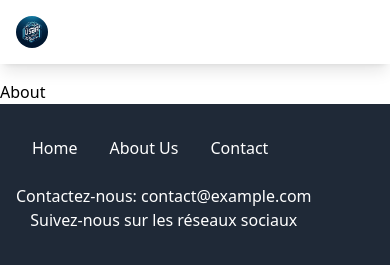
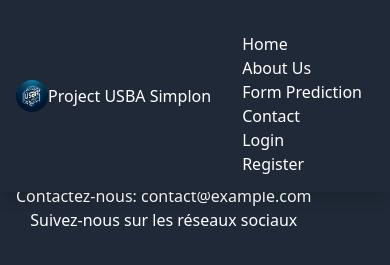
Before and after one commit to AntoineMLD/working_Sba, a Django app: page /about/ in a window 390 px wide. Shown: the top 265 px of the page. Run offline with Django 4.2, Linux system fonts and the light colour scheme; parts of the project's set-up code (start-up, migrations or seed data) failed here and were passed over; some libraries are stand-ins or nearby versions.

Commit message:
working on header

```diff
--- a/web/templates/includes/header.html
+++ b/web/templates/includes/header.html
@@ -1,35 +1,34 @@
 {% load static %}
 
-
-<header id="navbar" class="fixed inset-x-0 top-0 bg-navbar-bg shadow-lg z-50">
-  <nav class="navbar-container container mx-auto flex justify-between items-center p-4">
-    <a href="{% url 'home' %}" class="home-link flex items-center text-white">
-      <div class="navbar-logo bg-cover bg-center rounded-full w-8 h-8" style="background-image: url('{% static 'images/USBA_PROJECT_navbar_icon.png' %}');"></div>
+<header id="navbar" class="fixed inset-x-0 top-0 bg-gray-800 shadow-lg">
+  <nav class="container mx-auto flex justify-between items-center p-4">
+    <a href="{% url 'home' %}" class="flex items-center text-white">
+      <div class="bg-cover bg-center rounded-full w-8 h-8" style="background-image: url('{% static 'images/USBA_PROJECT_navbar_icon.png' %}');"></div>
       Project USBA Simplon
     </a>
-    <button type="button" class="burger" id="navbar-toggle" aria-controls="navbar-menu" aria-expanded="false"  class="text-navbar-text hover:text-navbar-text-focus focus:text-navbar-text-focus">
-      <span class="icon-bar h-1 w-6 my-1 bg-current"></span>
-      <span class="icon-bar h-1 w-6 my-1 bg-current"></span>
-      <span class="icon-bar h-1 w-6 my-1 bg-current"></span>
+    <button type="button" id="navbar-toggle" aria-controls="navbar-menu" aria-expanded="false" class="text-white hover:text-blue-400 focus:text-blue-400">
+      <span class="icon-bar h-1 w-6 my-1 bg-white"></span>
+      <span class="icon-bar h-1 w-6 my-1 bg-white"></span>
+      <span class="icon-bar h-1 w-6 my-1 bg-white"></span>
     </button>
-    <div id="navbar-menu" class="hidden" aria-labelledby="navbar-toggle">
-      <ul class="navbar-links flex flex-col lg:flex-row list-none mt-4 lg:mt-0">
-        <li class="navbar-item"><a class="navbar-link px-3 py-2 rounded hover:bg-navbar-bg-contrast hover:text-white" href="{% url 'home' %}">Home</a></li>
-        <li class="navbar-item"><a class="navbar-link px-3 py-2 rounded hover:bg-navbar-bg-contrast hover:text-white" href="{% url 'about' %}">About Us</a></li>
-        <li class="navbar-item"><a class="navbar-link px-3 py-2 rounded hover:bg-navbar-bg-contrast hover:text-white" href="{% url 'formulaire' %}">Form Prediction</a></li>
-        <li class="navbar-item"><a class="navbar-link px-3 py-2 rounded hover:bg-navbar-bg-contrast hover:text-white" href="{% url 'contact' %}">Contact</a></li>
+    <div id="navbar-menu" aria-labelledby="navbar-toggle">
+      <ul class="flex flex-col lg:flex-row list-none mt-4 lg:mt-0">
+        <li class="navbar-item"><a class="px-3 py-2 rounded text-white hover:bg-gray-700 hover:text-white" href="{% url 'home' %}">Home</a></li>
+        <li class="navbar-item"><a class="px-3 py-2 rounded text-white hover:bg-gray-700 hover:text-white" href="{% url 'about' %}">About Us</a></li>
+        <li class="navbar-item"><a class="px-3 py-2 rounded text-white hover:bg-gray-700 hover:text-white" href="{% url 'formulaire' %}">Form Prediction</a></li>
+        <li class="navbar-item"><a class="px-3 py-2 rounded text-white hover:bg-gray-700 hover:text-white" href="{% url 'contact' %}">Contact</a></li>
 
         <!-- Authentication Links -->
         {% if user.is_authenticated %}
-          <li class="navbar-item user-info relative">
-            <span class="navbar-link px-3 py-2 rounded hover:bg-navbar-bg-contrast hover:text-white">{{ user.get_username }}</span>
-            <ul class="navbar-submenu absolute hidden bg-navbar-bg text-white">
-              <li><a href="{% url 'logout' %}" class="navbar-link block px-3 py-2 hover:bg-navbar-bg-contrast">Log out</a></li>
+          <li class="relative">
+            <span class="px-3 py-2 rounded hover:bg-gray-700 hover:text-white">{{ user.get_username }}</span>
+            <ul class="absolute hidden bg-gray-800 text-white">
+              <li><a href="{% url 'logout' %}" class="block px-3 py-2 text-white hover:bg-gray-700">Log out</a></li>
             </ul>
           </li>
         {% else %}
-          <li class="navbar-item"><a class="navbar-link px-3 py-2 rounded hover:bg-navbar-bg-contrast hover:text-white" href="{% url 'login' %}">Login</a></li>
-          <li class="navbar-item"><a class="navbar-link px-3 py-2 rounded hover:bg-navbar-bg-contrast hover:text-white" href="{% url 'register' %}">Register</a></li>
+          <li><a class="px-3 py-2 rounded text-white hover:bg-gray-700 hover:text-white" href="{% url 'login' %}">Login</a></li>
+          <li><a class="px-3 py-2 rounded text-white hover:bg-gray-700 hover:text-white" href="{% url 'register' %}">Register</a></li>
         {% endif %}
       </ul>
     </div>
```
